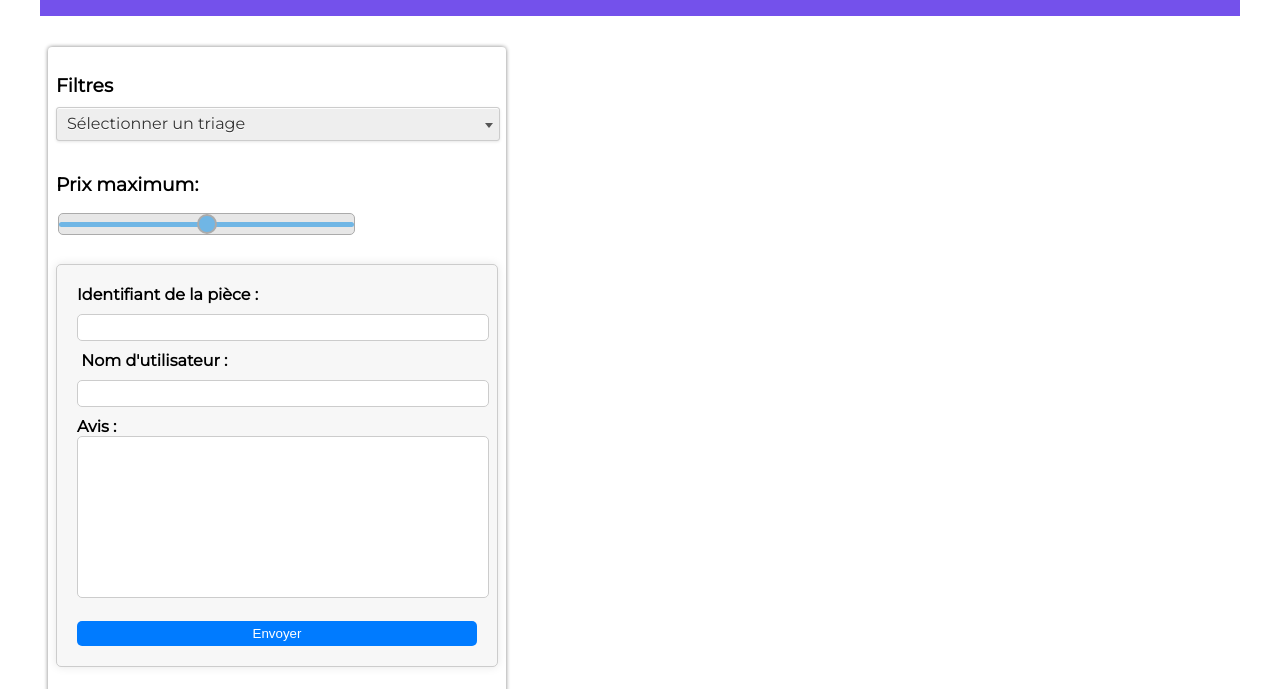
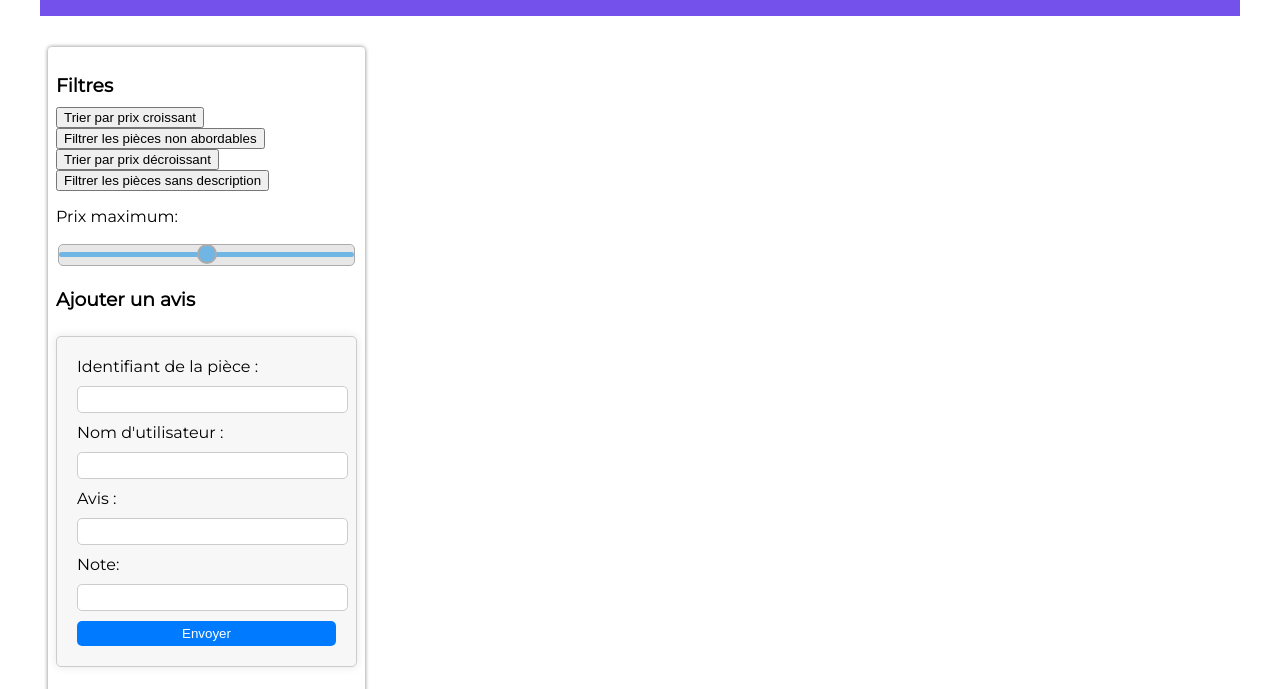
Before and after one commit to MaxMasse31/js-learning, a website with bundled scripts: page index.html in a window 1280 px wide. Shown: the part 98-787 px from the top of the page. Built offline with nearby package versions, Linux system fonts and the light colour scheme; files whose address does not match are found by name.

Commit message:
version openClassroom

```diff
--- a/index.html
+++ b/index.html
@@ -1,66 +1,43 @@
 <!DOCTYPE html>
 <html lang="fr">
 	<head>
-    <meta charset="utf-8" />
+		<meta charset="utf-8">
 		<title>Les Bonnes Pièces</title>
-    <link rel="stylesheet" href="styles.css" />
+		<link rel="stylesheet" href="styles.css">
 		<script type="module" src="pieces.js"></script>
 	</head>
 	<body>
 		<header>
-      <img src="images/logo-les-bonnes-pieces.png" alt="LOGO" />
+			<img src="images/logo-les-bonnes-pieces.png" alt="LOGO">
 			<h1>Les Bonnes Pièces</h1>
 		</header>
 		<main>
 			<!-- Menu de recherche -->
 			<section class="filtres">
 				<h3>Filtres</h3>
-        <div class="dropdown">
-          <input style="z-index: 3" class="dropdown-toggle" type="text" />
-          <div class="dropdown-text">Sélectionner un triage</div>
-          <ul class="dropdown-content">
-            <li class="btn-trier"><a href="#">Trier par prix croissant</a></li>
-            <li class="btn-filtrer">
-              <a href="#">Filtrer les pièces non abordables</a>
-            </li>
-            <li class="btn-decroissant">
-              <a href="#">Trier par prix décroissant</a>
-            </li>
-            <li class="btn-nodesc">
-              <a href="#">Filtrer les pièces sans description</a>
-            </li>
-          </ul>
-        </div>
-
-        <div class="pousse">&nbsp;</div>
-
-        <div class="range-section">
-          <h3 style="margin-bottom: 15px">Prix maximum:</h3>
-          <input
-            type="range"
-            name="prix-max"
-            id="prix-max"
-            min="0"
-            max="60"
-            step="5"
-          />
-        </div>
-        <br />
-
+				<button class="btn-trier">Trier par prix croissant</button>
+				<br>
+				<button class="btn-filtrer">Filtrer les pièces non abordables</button>
+				<br>
+				<button class="btn-decroissant">Trier par prix décroissant</button>
+				<br>
+				<button class="btn-nodesc">Filtrer les pièces sans description</button>
+				<br>
+				<p>Prix maximum:</p>
+				<input type="range" name="prix-max" id="prix-max" min="0" max="60" step="5">
+				<h3>Ajouter un avis</h3>
 				<form class="formulaire-avis">
-          <label>Identifiant de la pièce : </label>
-              <input type="number" name="piece-id" /><br />
-          <label>  Nom d'utilisateur :</label>
-              <input type="text" name="utilisateur" />
-
-          <label>Avis : </label><br />
-          <textarea name="commentaire" id="commentaire"></textarea>
-          <br />
-          <br />
-
+					Identifiant de la pièce :<br>
+					<input type="number" name="piece-id"><br>
+					Nom d'utilisateur :<br>
+					<input type="text" name="utilisateur"><br>
+					Avis :<br>
+					<input type="text" name="commentaire"><br>
+					Note:<br>
+					<input type="number" name="nbEtoiles" min="0" max="5"><br>
 					<button>Envoyer</button>
 				</form>
-
+				<!-- code à ajouter-->
 				<h3>Données</h3>
 				<button class="btn-maj">Mettre à jour les pièces</button>
 			</section>
@@ -68,12 +45,12 @@
 			<!-- Fiches produits -->
 			<section class="fiches">
 				<!-- Code ajouté -->
-        <!-- <div class="abordables">
+				<div class="abordables">
 
-				</div> -->
-        <!-- <div class="disponibles">
+				</div>
+				<div class="disponibles">
 
-				</div> -->
+				</div>
 			</section>
 		</main>
 	</body>
```
Lines whose indentation alone changed are shown as unchanged.
